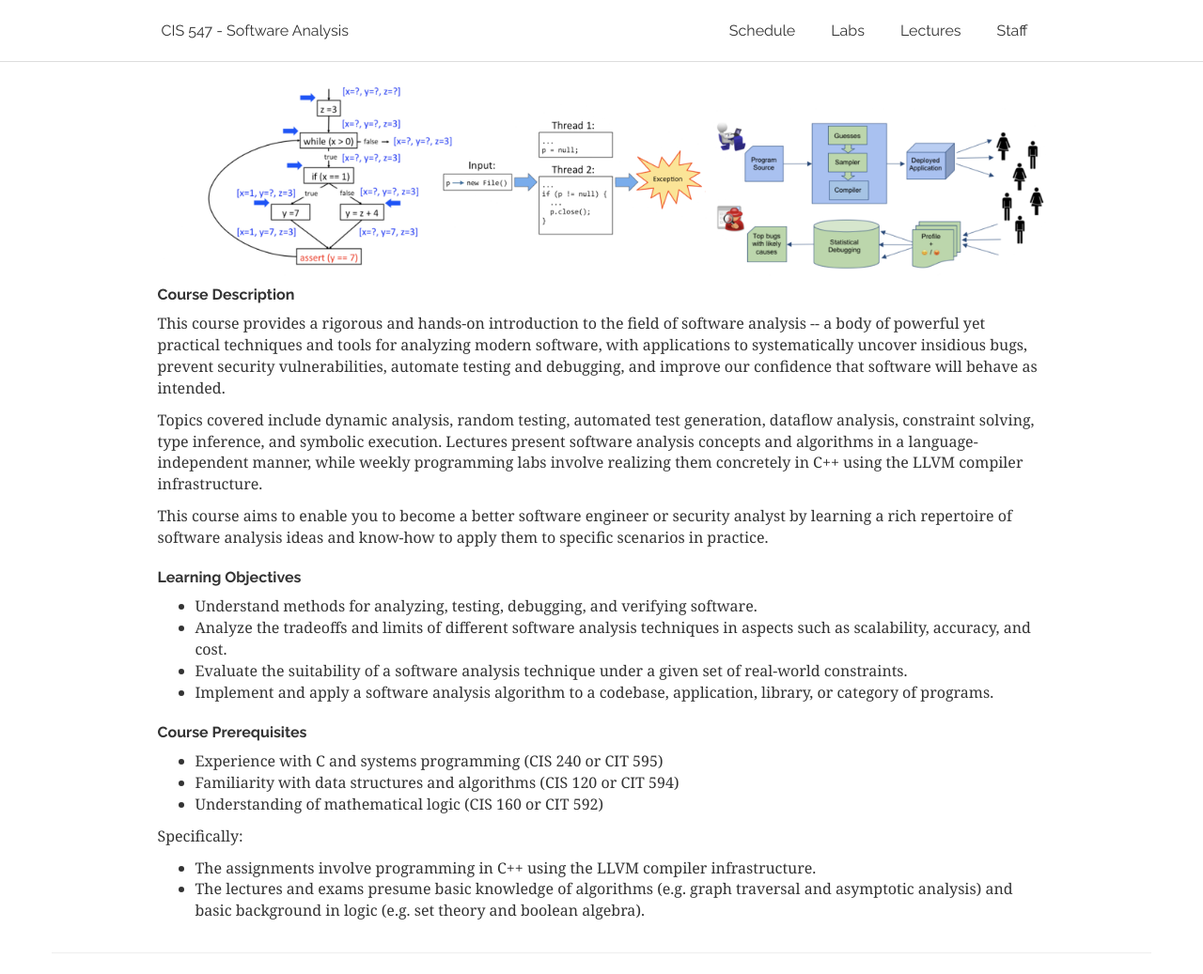
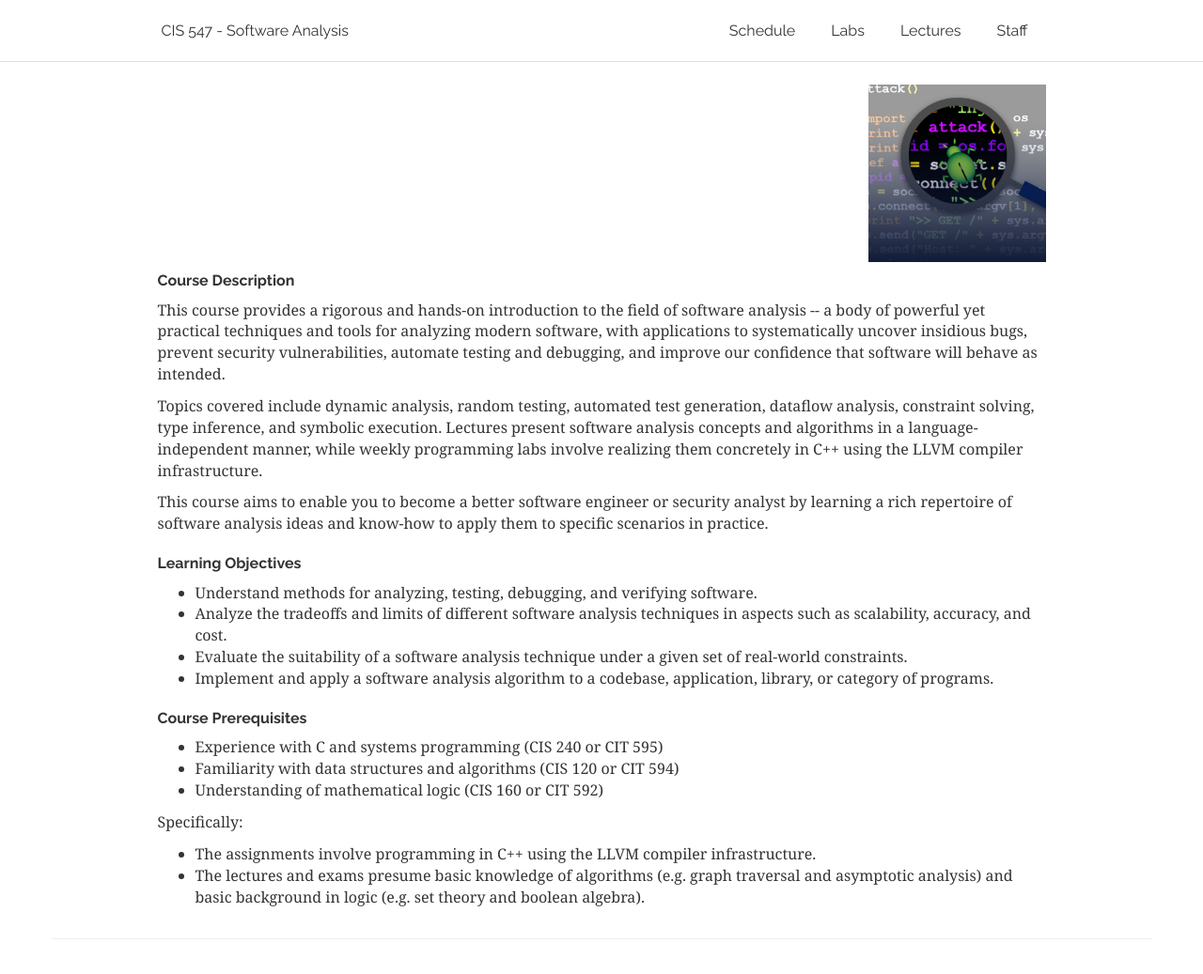
Before and after one commit to cis547/cis547.github.io, a Jekyll site: the page built from index.html, in a window 1280 px wide and 1037 px high. Shown: the whole window at 94% size. Built offline with Jekyll 4.4.1, drawn with Linux system fonts in a browser that asks for light colours; nearby versions of some CDN libraries.

Commit message:
removed OMSCS staff and replaced course image on front pape

```diff
--- a/index.html
+++ b/index.html
@@ -4,11 +4,10 @@ title: Home
 logo_style: 'width: 280px; height: 70px;'
 ---
 
-
-<div class="top"  >
+<div class="top">
   <div class="row">
     <div class="col-md-12 nopadding vcenter">
-     <img src="images/banner.png" width="100%"/>
+     <img src="images/find_bugs.png" width="20%" align="right"/>
     </div>
   </div>
 </div>
@@ -16,7 +15,7 @@ logo_style: 'width: 280px; height: 70px;'
 
 <!--
 <div class="row">
-	<div class="page-header" class="col-md-12">
+	<div class="col-md-12">
 		<h4>News</h4>
 	</div>
 	<div class="col-md-12">
@@ -50,7 +49,6 @@ logo_style: 'width: 280px; height: 70px;'
 		<p>This course aims to enable you to become a better software engineer or security
 		analyst by learning a rich repertoire of software analysis ideas and know-how to apply them to
 		specific scenarios in practice.</p>
-
 	</div>
 </div>
 
```
Also changed, not shown: images/andrew_rollings.jpg (deleted), images/chris_poch.jpg (deleted), images/chris_pryby.jpg (deleted), images/find_bugs.png (added), images/frank_olszewski.jpg (deleted), images/joel_cooper.jpg (deleted), images/justin_dunnaway.png (deleted), images/kelly_parks.jpg (deleted), images/kyle_willis.jpg (deleted), images/llvm_logo.png (added), images/michael_brown.png (deleted).
